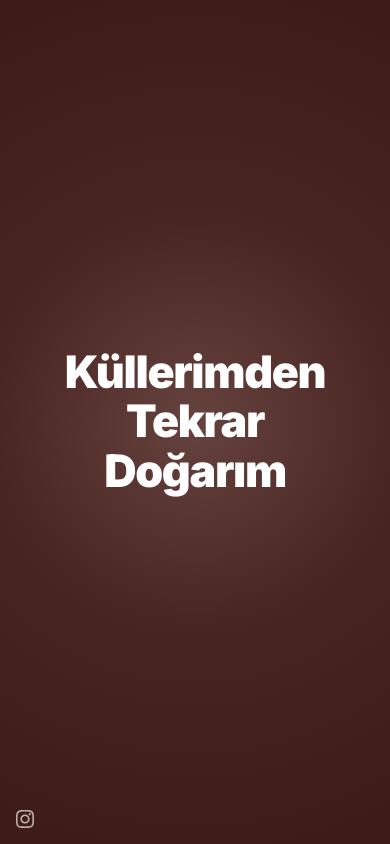
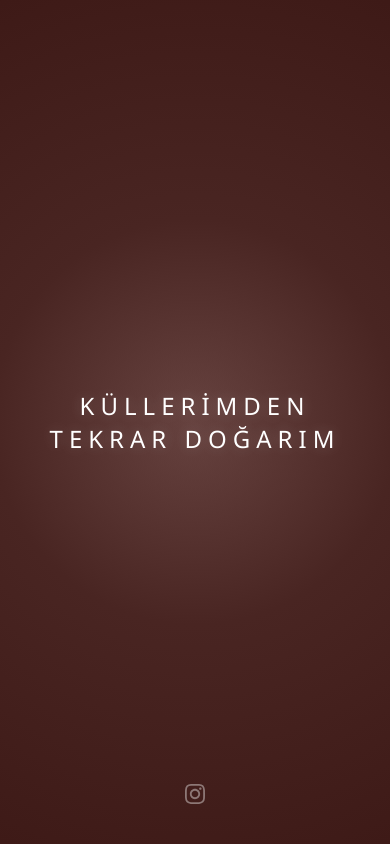
Before and after one commit to Unspokenwaaa123093/unspoken, a PHP site: page / in a window 390 px wide. Run offline with PHP 8.4, Linux system fonts and the light colour scheme.

Commit message:
Update style.css

```diff
--- a/style.css
+++ b/style.css
@@ -1,112 +1,88 @@
-/* Google Font - EN ÜSTTE */
-@import url('https://fonts.googleapis.com/css2?family=Inter:wght@800;900&display=swap');
-
-/* Reset ve temel ayarlar */
-* {
+/* Genel Ayarlar - Kaydırmayı engeller ve ekranı kaplar */
+html, body {
     margin: 0;
     padding: 0;
-    box-sizing: border-box;
+    width: 100%;
+    height: 100%;
+    overflow: hidden;
+    background-color: #000; /* JS yüklenene kadar siyah kalsın */
 }
 
-html, body {
-    width: 100%;
-    height: 100%;
-    min-height: 100%;
-    overflow: hidden;
-    font-family: 'Inter', -apple-system, BlinkMacSystemFont, sans-serif;
-    background-color: #000;
+/* Arka Plan Canvası - Tüm ekranı kaplar ve en arkada durur */
+#background-canvas {
+    position: fixed;
+    top: 0;
+    left: 0;
+    width: 100vw;
+    height: 100vh;
+    display: block;
+    z-index: 1; /* En arkada */
 }
 
-body {
+/* Ana İçerik - Metni tam ortaya yerleştirir */
+main {
     position: relative;
+    z-index: 2; /* Canvas'ın üstünde */
+    display: flex;
+    justify-content: center;
+    align-items: center;
+    height: 100vh;
+    width: 100%;
+    pointer-events: none; /* Mouse hareketlerinin canvas'a geçmesini sağlar */
 }
 
-/* Canvas arka plan - tam ekran */
-#background-canvas {
-    position: fixed;
-    inset: 0;
-    width: 100%;
-    height: 100%;
-    z-index: 1;
-    display: block;
-    touch-action: none;
+/* "Küllerimden Tekrar Doğarım" Yazısı */
+#main-text {
+    color: #ffffff;
+    font-family: 'Segoe UI', Roboto, Helvetica, Arial, sans-serif;
+    font-size: 2.8rem;
+    font-weight: 200; /* İnce ve modern bir görünüm */
+    letter-spacing: 12px; /* Harf arası boşluk estetik durur */
+    text-transform: uppercase;
+    text-align: center;
     user-select: none;
+    text-shadow: 0 0 15px rgba(255, 255, 255, 0.2);
+    animation: fadeIn 3s ease-in-out;
 }
 
-/* Ana içerik katmanı */
-main {
-    position: fixed;
-    inset: 0;
-    z-index: 2;
-    display: flex;
-    align-items: center;
-    justify-content: center;
-    padding: 2rem;
-    pointer-events: none;
-}
-
-/* Merkez yazı */
-#main-text {
-    color: #fff;
-    font-size: clamp(2rem, 8vw, 5.5rem);
-    font-weight: 900;
-    text-align: center;
-    line-height: 1.1;
-    letter-spacing: -0.03em;
-    max-width: 90%;
-}
-
-/* Sol alt köşe */
+/* Alt Kısım (Instagram Logosu) */
 footer {
     position: fixed;
-    bottom: 2rem;
-    left: 2rem;
+    bottom: 40px;
+    left: 0;
+    width: 100%;
+    display: flex;
+    justify-content: center;
+    align-items: center;
     z-index: 3;
-    display: flex;
-    flex-direction: column;
-    gap: 1rem;
 }
 
 footer a {
-    color: rgba(255, 255, 255, 0.65);
+    color: rgba(255, 255, 255, 0.4);
     text-decoration: none;
+    transition: all 0.4s ease;
     display: flex;
     align-items: center;
-    justify-content: center;
 }
 
-footer a svg {
-    width: 20px;
-    height: 20px;
+/* Hover efekti - Senin turuncu paletine uygun */
+footer a:hover {
+    color: #ff5e00;
+    transform: scale(1.3);
+    filter: drop-shadow(0 0 10px rgba(255, 94, 0, 0.8));
 }
 
-/* Tablet */
+/* Sayfa açılış efekti */
+@keyframes fadeIn {
+    from { opacity: 0; transform: translateY(10px); }
+    to { opacity: 1; transform: translateY(0); }
+}
+
+/* Mobil uyumluluk */
 @media (max-width: 768px) {
     #main-text {
-        font-size: clamp(1.5rem, 10vw, 3.5rem);
-    }
-
-    footer {
-        bottom: 1.5rem;
-        left: 1.5rem;
-        gap: 0.75rem;
-    }
-
-    footer a svg {
-        width: 18px;
-        height: 18px;
+        font-size: 1.5rem;
+        letter-spacing: 6px;
+        padding: 0 20px;
     }
 }
-
-/* Mobil */
-@media (max-width: 480px) {
-    #main-text {
-        font-size: clamp(1.25rem, 12vw, 2.8rem);
-    }
-
-    footer {
-        bottom: 1rem;
-        left: 1rem;
-        gap: 0.5rem;
-    }
-}
```
